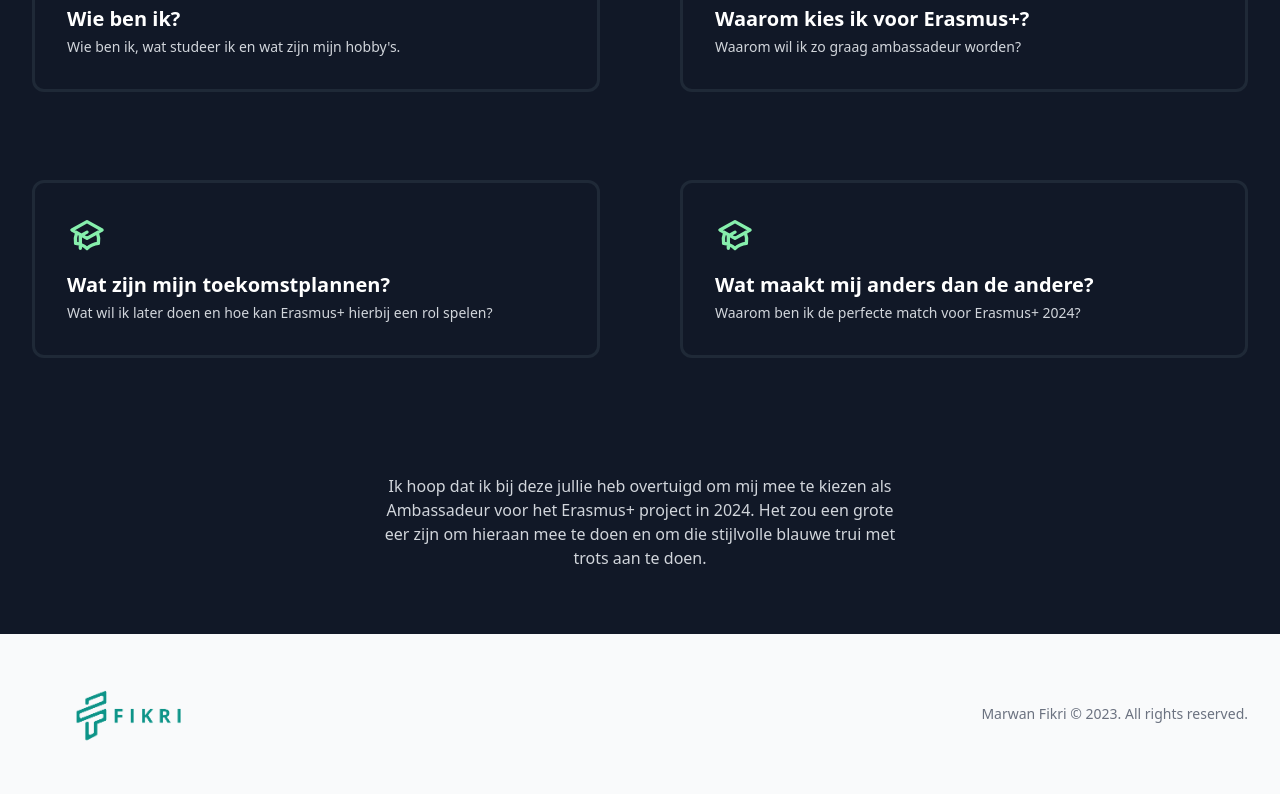
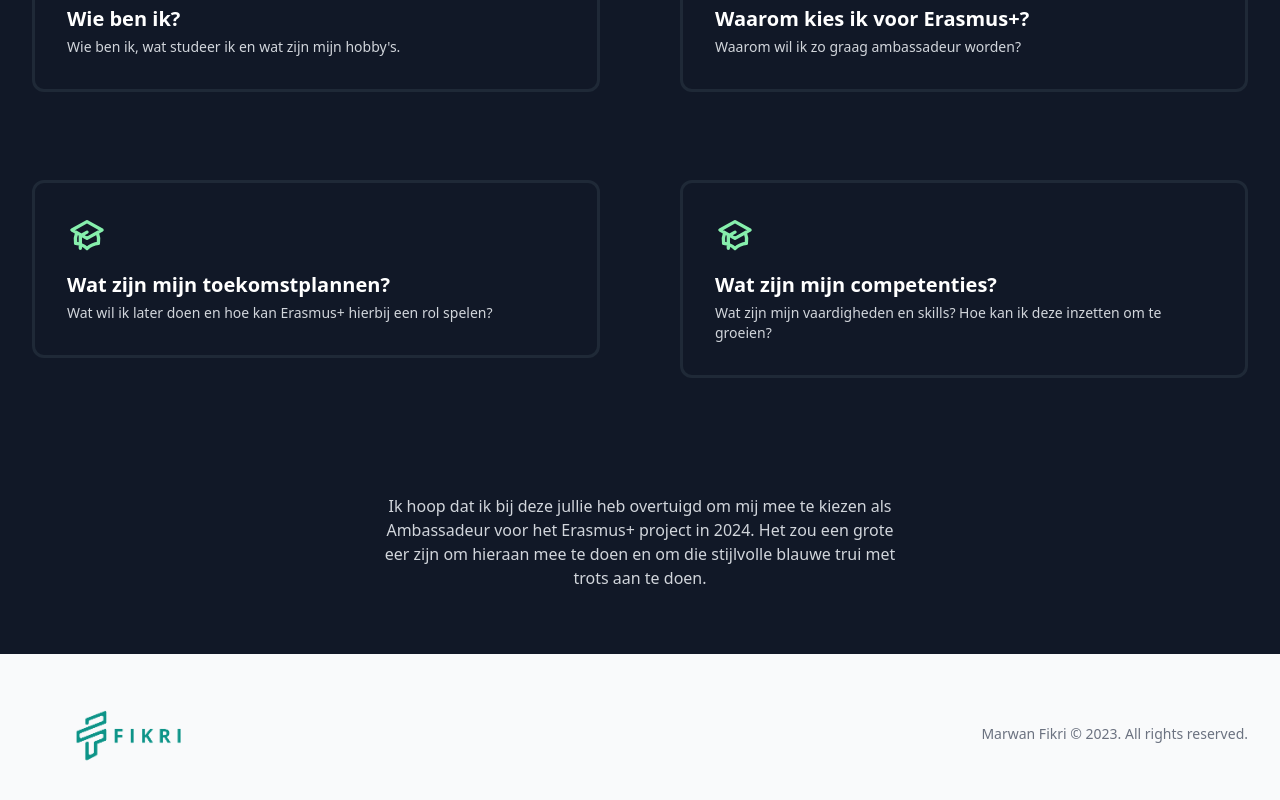
Before and after one commit to MarwanF611/Erasmus-Plus, a React (Vite) app: page / in a window 1280 px wide. Shown: the part 1218-2018 px from the top of the page. Built offline with nearby package versions, Linux system fonts and the light colour scheme.

Commit message:
Change text content

```diff
--- a/src/components/section-components/section4.tsx
+++ b/src/components/section-components/section4.tsx
@@ -38,12 +38,11 @@
           </svg>
 
           <h2 className="mt-4 text-xl font-bold text-white">
-            Wat maakt mij anders dan de andere?
+            Wat zijn mijn competenties?
           </h2>
 
           <p className="mt-1 text-sm text-gray-300">
-            Waarom ben ik de perfecte
-            match voor Erasmus+ 2024?
+            Wat zijn mijn vaardigheden en skills? Hoe kan ik deze inzetten om te groeien?
           </p>
         </a>
       </div>
@@ -78,7 +77,7 @@
                     as="h3"
                     className="text-lg font-medium leading-6 text-white"
                   >
-                    Wat maakt mij anders dan de andere?
+                    Wat zijn mijn competenties?
                   </Dialog.Title>
                   <div className="mt-2">
                     <p className="text-sm text-gray-300">
```
